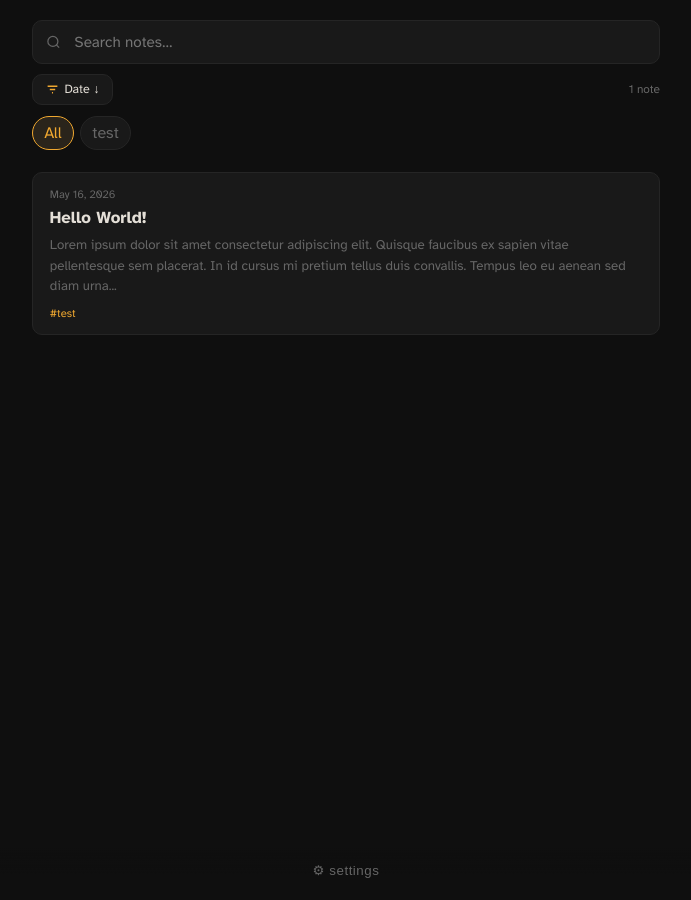
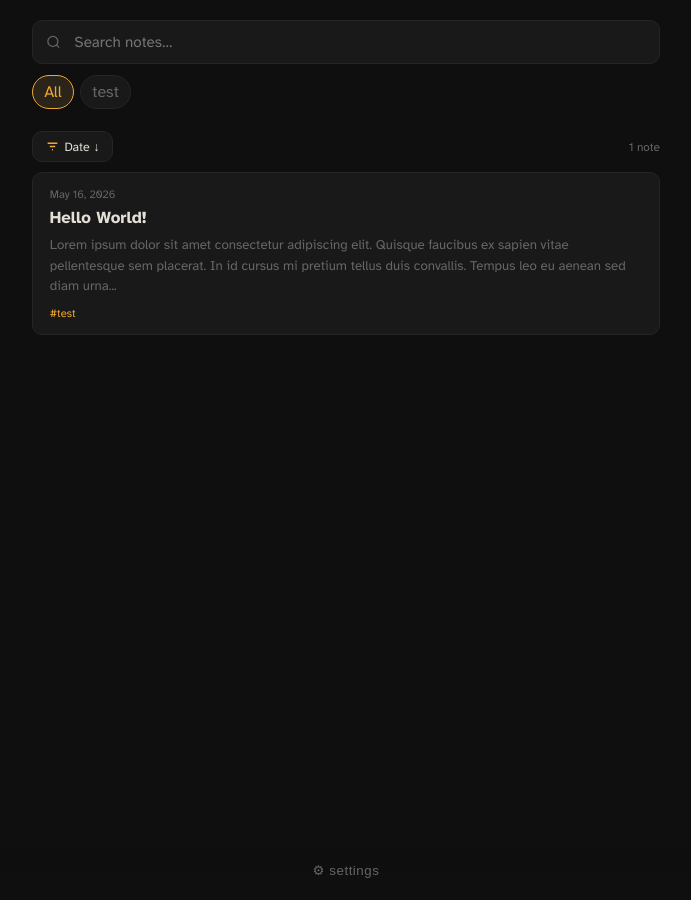
Before and after one commit to samar1h/notes, a Jekyll site: the page built from index.html, in a window 1280 px wide. Shown: the whole page, without its empty margins (294-985 px from the left). Built offline with Jekyll 4.4.1, drawn with Linux system fonts in a browser that asks for light colours.

Commit message:
Update index.html

```diff
--- a/index.html
+++ b/index.html
@@ -11,6 +11,8 @@ title: Notes
   <input class="search-input" id="search" type="search" placeholder="Search notes…" autocomplete="off" spellcheck="false">
 </div>
 
+<div class="tags-row" id="tags"></div>
+
 <div class="controls">
   <button class="sort-btn" id="sort-btn">
     <svg width="13" height="13" viewBox="0 0 24 24" fill="none" stroke="currentColor" stroke-width="2.5"><path d="M3 6h18M7 12h10M11 18h2"/></svg>
@@ -19,7 +21,6 @@ title: Notes
   <span class="count-info" id="count"></span>
 </div>
 
-<div class="tags-row" id="tags"></div>
 <div class="notes-list" id="notes-grid">
   <p class="empty">Loading…</p>
 </div>
```
